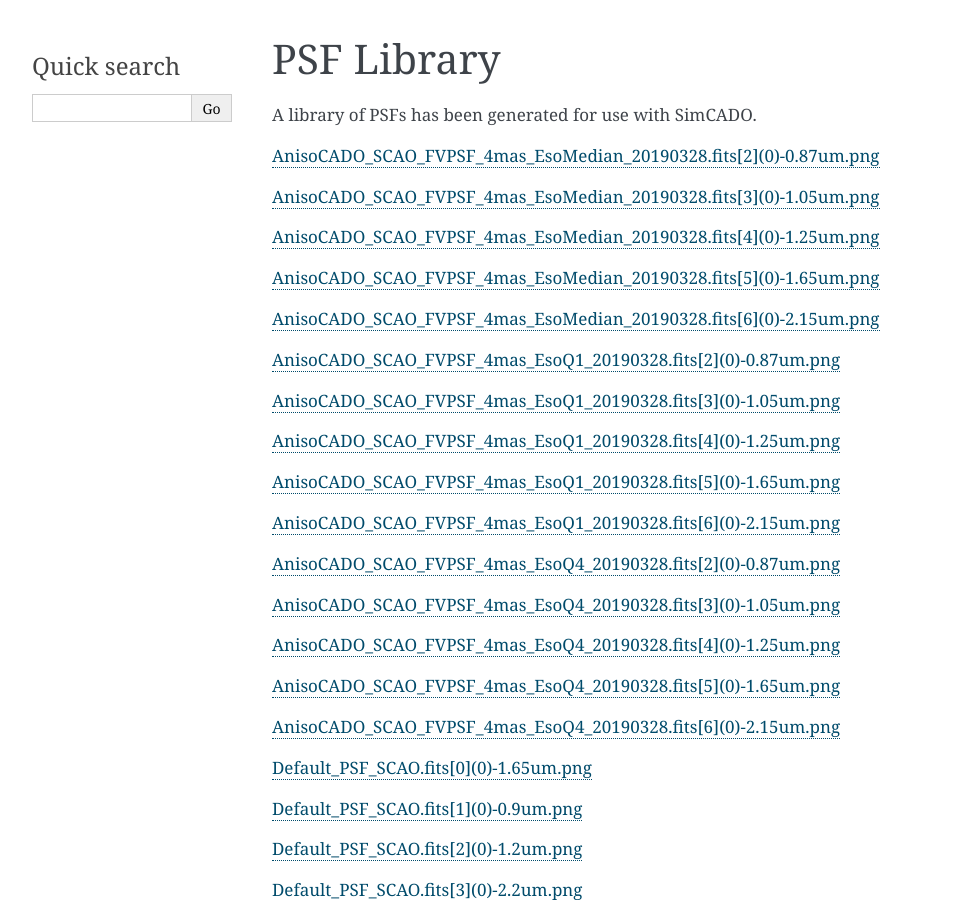
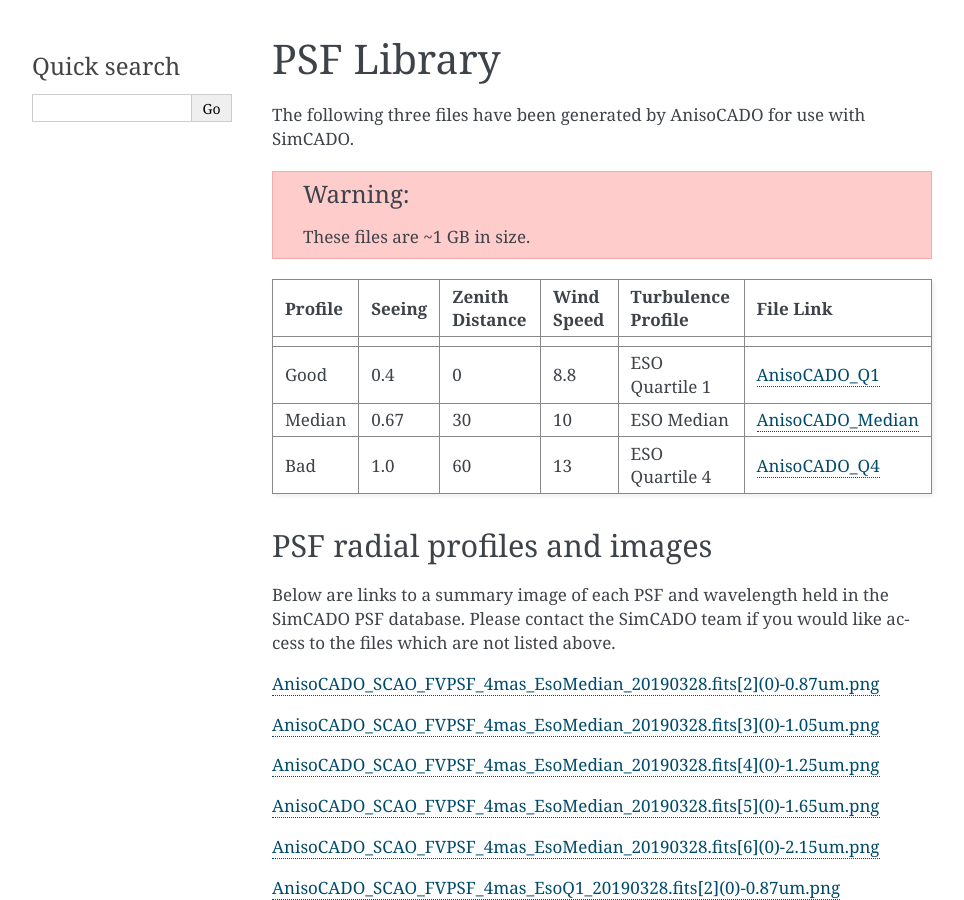
Before and after one commit to AstarVienna/AnisoCADO, a Sphinx documentation site: the page built from docs/source/PsfLibrary.rst, in a window 1280 px wide and 900 px high. Shown: the whole window, without its empty margins (148-1112 px from the left). Built offline with Sphinx 7.4.7, drawn with Linux system fonts in a browser that asks for light colours; pages that are not in the unit, such as notebooks, are missing from menus.

Commit message:
added links to FITS files

```diff
--- a/docs/source/PsfLibrary.rst
+++ b/docs/source/PsfLibrary.rst
@@ -1,23 +1,48 @@
 PSF Library
 ===========
 
-A library of PSFs has been generated for use with SimCADO.
+The following three files have been generated by AnisoCADO for use with SimCADO.
+
+.. warning:: These files are ~1 GB in size.
+
+======= ======= =========== ======= =============== ============================
+Profile Seeing  Zenith      Wind    Turbulence      File Link
+                Distance    Speed   Profile
+------- ------- ----------- ------- --------------- ----------------------------
+        arcsec  degree      m/s     Rel Cn2
+======= ======= =========== ======= =============== ============================
+Good    0.4     0           8.8     ESO Quartile 1  AnisoCADO_Q1_
+Median  0.67    30          10      ESO Median      AnisoCADO_Median_
+Bad     1.0     60          13      ESO Quartile 4  AnisoCADO_Q4_
+======= ======= =========== ======= =============== ============================
+
+.. _AnisoCADO_Q1: https://www.univie.ac.at/simcado/InstPkgSvr/psfs/AnisoCADO_SCAO_FVPSF_4mas_EsoQ1_20190328.fits
+.. _AnisoCADO_Median: https://www.univie.ac.at/simcado/InstPkgSvr/psfs/AnisoCADO_SCAO_FVPSF_4mas_EsoMedian_20190328.fits
+.. _AnisoCADO_Q4: https://www.univie.ac.at/simcado/InstPkgSvr/psfs/AnisoCADO_SCAO_FVPSF_4mas_EsoQ4_20190328.fits
+
+
+PSF radial profiles and images
+------------------------------
+
+Below are links to a summary image of each PSF and wavelength held in the
+SimCADO PSF database. Please contact the SimCADO team if you would like access
+to the files which are not listed above.
 
 ..
-    .. execute_code::
-        :hide_code:
+        .. execute_code::
+                :hide_code:
 
-        import requests
+                import requests
 
-        url = "https://www.univie.ac.at/simcado/InstPkgSvr/psfs/psf_summary/"
-        file = "summary.txt"
+                url = "https://www.univie.ac.at/simcado/InstPkgSvr/psfs/psf_summary/"
+                file = "summary.txt"
 
-        response = requests.get(url + file)
-        response = response.text.split("\r\n")
+                response = requests.get(url + file)
+                response = response.text.split("\r\n")
 
-        for line in response:
-            print(line.split(".fits")[0])
-            print("`{} <{}{}>.fits`_".format(line, url, line.split(".fits")[0]))
+                for line in response:
+                    print(line.split(".fits")[0])
+                    print("`{} <{}{}>.fits`_".format(line, url, line.split(".fits")[0]))
 
 
 `AnisoCADO_SCAO_FVPSF_4mas_EsoMedian_20190328.fits[2](0)-0.87um.png <https://www.univie.ac.at/simcado/InstPkgSvr/psfs/psf_summary/AnisoCADO_SCAO_FVPSF_4mas_EsoMedian_20190328.fits[2](0)-0.87um.png>`_
```
